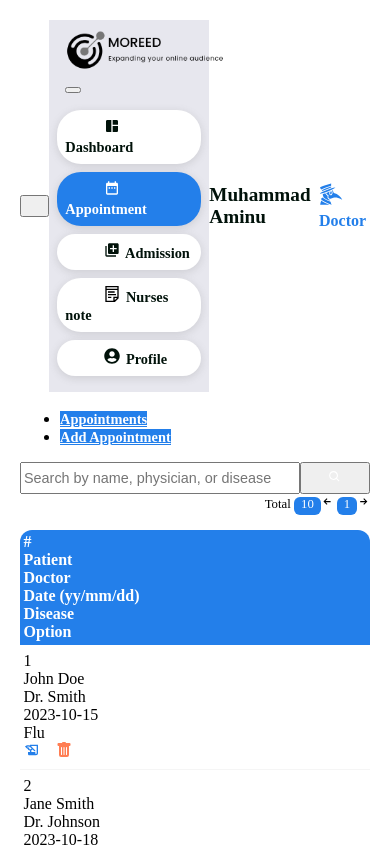
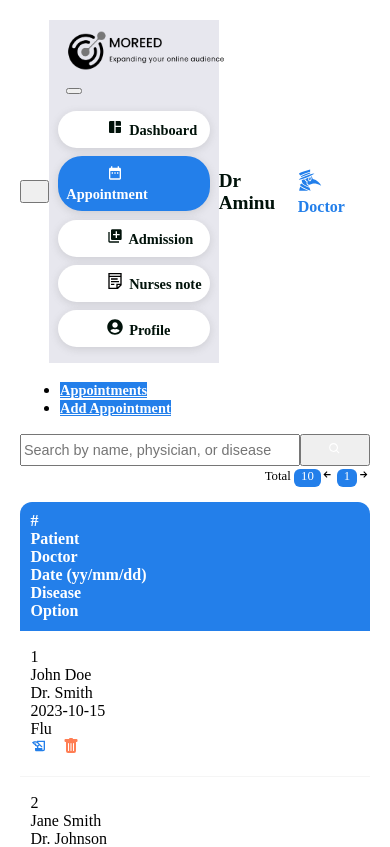
Before and after one commit to Fareed0001/Medical-records-system-01, a Next.js app: page /DoctorDashboard/Appointment in a window 390 px wide. Shown: the top 847 px of the page. Built offline with nearby package versions, Linux system fonts and the light colour scheme; some icons are missing.

Commit message:
mobile css

```diff
--- a/src/components/Navbar/DoctorNavbar/DoctorNavbar.jsx
+++ b/src/components/Navbar/DoctorNavbar/DoctorNavbar.jsx
@@ -22,7 +22,7 @@ const Navbar = () => {
             </div>
 
             <p className={styles.greeting}>
-                <span className={styles.username}>Muhammad Aminu</span> <br />
+                <span className={styles.username}>Dr Aminu</span> <br />
                 <span className={styles.welcome}>Welcome back</span></p>
 
             <Link href="/" className={styles.roleLink}>
--- a/src/pages/DoctorDashboard/Styles.module.css
+++ b/src/pages/DoctorDashboard/Styles.module.css
@@ -189,9 +189,8 @@
 /* start of phone styles */
 @media screen and (max-width: 479px) {
     .searchNextDiv {
-        margin: 2% 0 5%;
+        margin: 5% 0 5%;
     }
-
 
     .searchDiv form input,
     .searchDiv form button {
@@ -212,6 +211,14 @@
         line-height: 0;
     }
 
+    .contentTableHead {
+        padding: 3%;
+    }
+
+    .contentTableBody {
+        padding: 5% 3%;
+    }
+
     .formButtonDiv {
         margin: 3% 0 0;
     }
--- a/src/pages/DoctorDashboard/index.jsx
+++ b/src/pages/DoctorDashboard/index.jsx
@@ -278,7 +278,7 @@ const Index = () => {
                                             required
                                         />
                                     </div>
-                                    <div className={`col-2 ${styles.formColDiv}`}>
+                                    <div className={`col-md-2 ${styles.formColDiv}`}>
                                         <label htmlFor="bloodInputField" className="form-label">Blood group</label>
                                         <input
                                             type="text"
@@ -289,7 +289,7 @@ const Index = () => {
                                             onChange={handleFormInputChange}
                                         />
                                     </div>
-                                    <div className={`col-10 ${styles.formColDiv}`}>
+                                    <div className={`col-md-10 ${styles.formColDiv}`}>
                                         <label htmlFor="addressInputField" className="form-label">Address</label>
                                         <input
                                             type="text"
```
